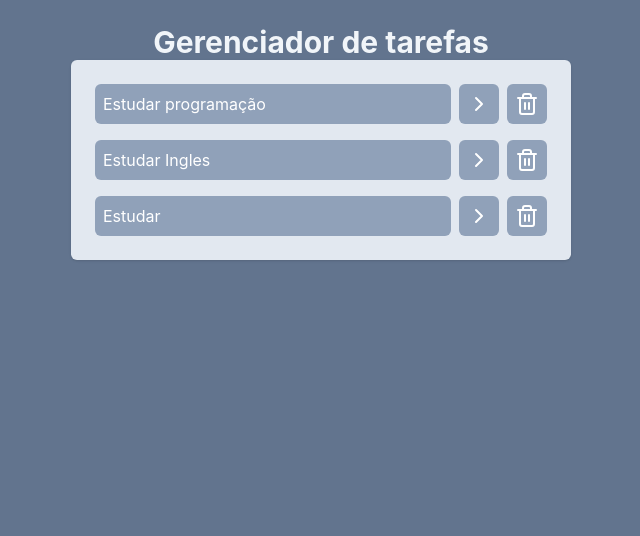
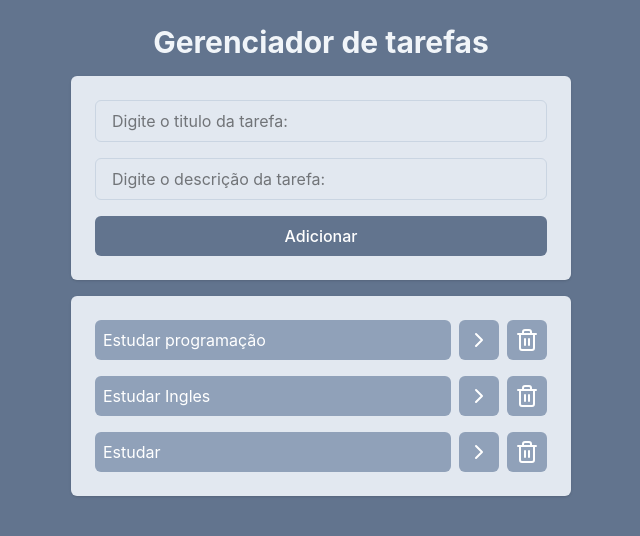
Before and after one commit to Mirelaadev/Gerenciador-de-Tarefas, a React (Vite) app: page / in a window 1280 px wide. Shown: the top 536 px of the page, without its empty margins (319-959 px from the left). Built offline with nearby package versions, Linux system fonts and the light colour scheme.

Commit message:
feat: cria formulário para adicionar tarefas

```diff
--- a/src/App.jsx
+++ b/src/App.jsx
@@ -41,13 +41,25 @@
     setTasks(newTasks);
 }
 
+function onAddTaskSubmit (title, description) {
+  const newTask = {
+    id: tasks.length + 1,
+    title,
+    description,
+    isCompleted: false
+  }
+  setTasks([...tasks, newTask])
+
+
+}
+
   return(
     <div className="w-screen h-screen bg-slate-500 flex justify-center p-6">
-      <div className="w-[500px]">
+      <div className="w-[500px] space-y-4">
         <h1 className="text-3xl text-slate-100 font-bold text-center">
           Gerenciador de tarefas
           </h1>
-          <AddTasks />
+          <AddTasks tasks={onAddTaskSubmit}/>
           <Tasks tasks={tasks}
            onTaskClick={onTaskClick}
            onDeleteTasksClick={onDeleteTasksClick}/>
--- a/src/components/AddTasks.jsx
+++ b/src/components/AddTasks.jsx
@@ -1,5 +1,18 @@
 function AddTasks(){
-    <h1>Add Tasks</h1>
+    return(
+        <div className="space-y-4 p-6 bg-slate-200 rounded-md shadow flex flex-col ">
+            <input type="text" placeholder="Digite o titulo da tarefa:"
+            className="border border-slate-300 outline-slate-400 px-4 py-2 rounded-md"/>
+
+            <input type="text" placeholder="Digite o descrição da tarefa:"
+            className="border border-slate-300 outline-slate-400 px-4 py-2 rounded-md"/>
+
+            <button className="bg-slate-500 text-white px-4 py-2 rounded-md font-medium">
+                Adicionar
+            </button>
+        </div>
+    );
+
 }
 
 export default AddTasks;
--- a/src/components/Tasks.jsx
+++ b/src/components/Tasks.jsx
@@ -1,12 +1,12 @@
 import { ChevronRightIcon, DeleteIcon, Trash } from "lucide-react";
 
-function Tasks(props) {
+function Tasks({tasks, onTaskClick, onDeleteTasksClick}) {
     return(
         <ul className="space-y-4 p-6 bg-slate-200 rounded-md shadow">
-            {props.tasks.map((task) => (
+            {tasks.map((task) => (
                 <li key={task.id} className="flex gap-2">
                     <button
-                        onClick={() => props.onTaskClick(task.id)}
+                        onClick={() => onTaskClick(task.id)}
                         className={`bg-slate-400 text-left w-full text-white p-2 rounded-md ${task.isCompleted && "line-through"
                         }`}
                         >
@@ -18,14 +18,14 @@
                     </button>
 
                     <button
-                     onClick={() => props.onDeleteTasksClick(task.id)}
+                     onClick={() => onDeleteTasksClick(task.id)}
                      className="bg-slate-400 p-2 rounded-md text-white">
                         <Trash />
                     </button>
 
                 </li>
-    ))}
-    </ul>
+            ))}
+        </ul>
 
     );
 }
```
